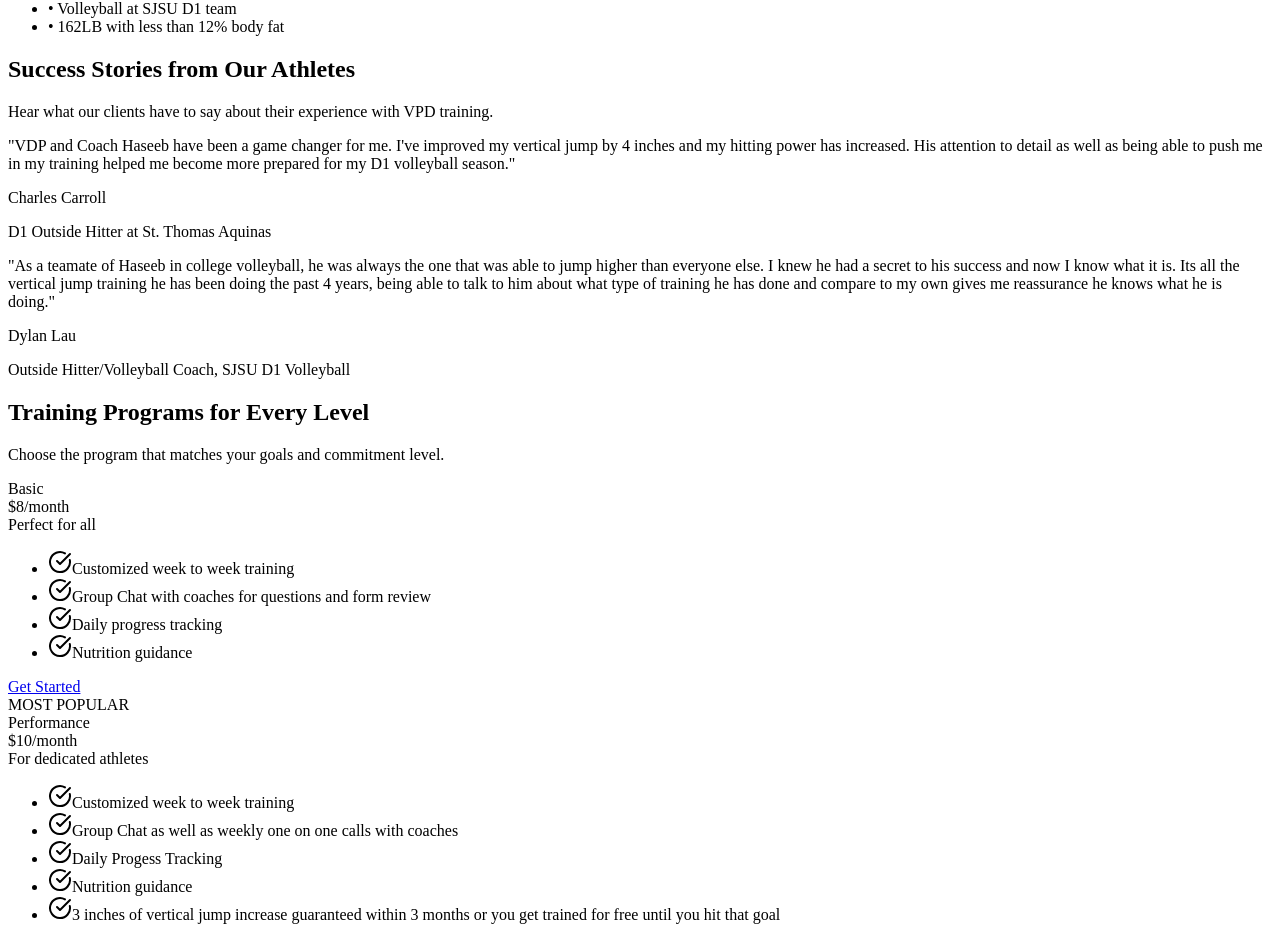
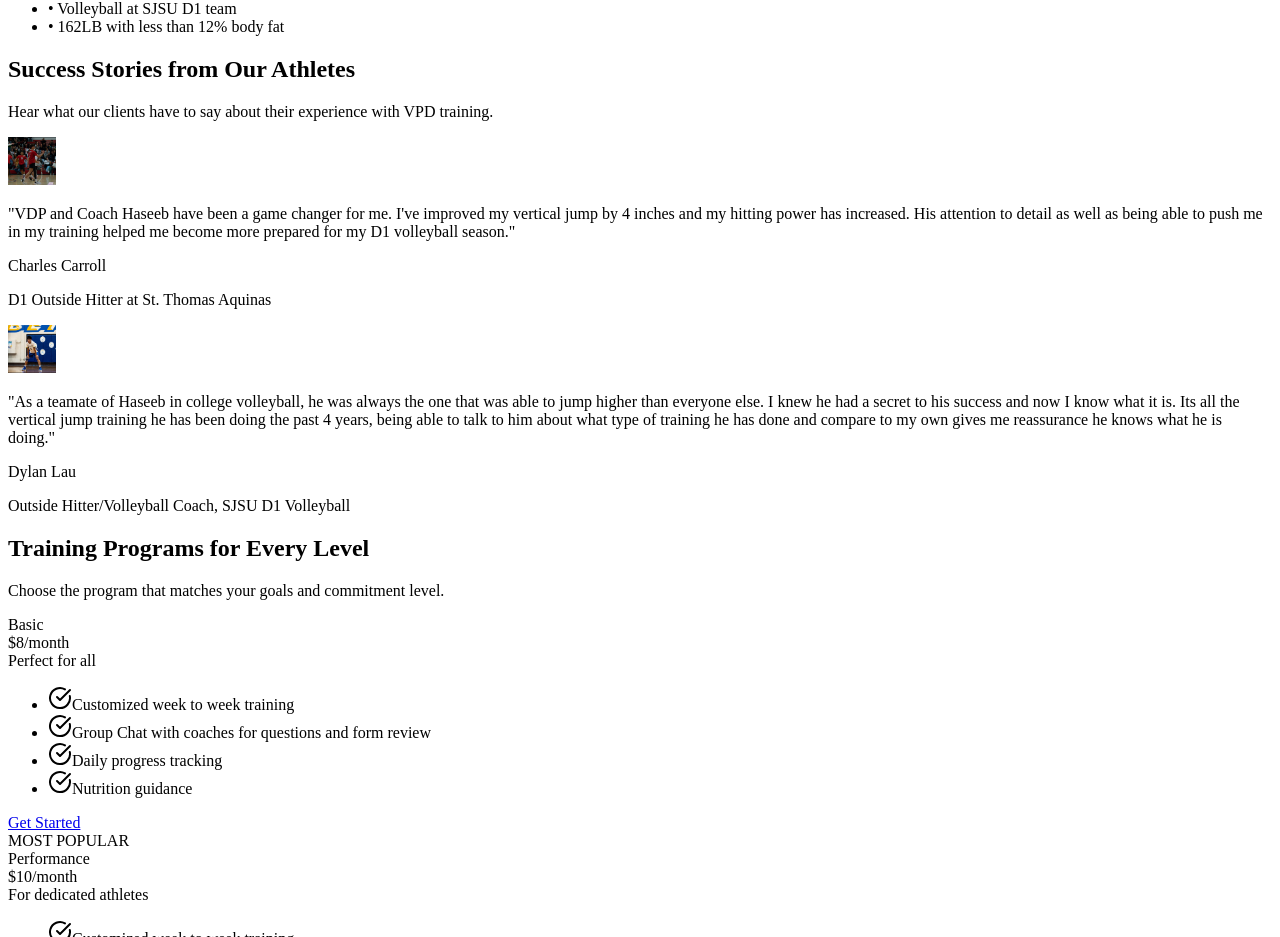
Before and after one commit to Ohhaseeb/vertical-performance-development, a Next.js app: page / in a window 1280 px wide. Shown: the part 1050-1987 px from the top of the page. Built offline with nearby package versions, Linux system fonts and the light colour scheme.

Commit message:
added pfp for testimonials

```diff
--- a/src/app/page.tsx
+++ b/src/app/page.tsx
@@ -239,7 +239,17 @@
               <Card className="bg-neutral-950 border border-blue-500">
                 <CardContent className="pt-6">
                   <div className="flex items-start gap-4">
-
+                    <div className="flex-shrink-0">
+                      <div className="w-12 h-12 rounded-full overflow-hidden border border-blue-500">
+                        <Image
+                          src="/images/charles.png"
+                          alt="Charles Carroll"
+                          width={48}
+                          height={48}
+                          className="object-cover"
+                        />
+                      </div>
+                    </div>
                     <div>
                       <p className="mb-2 italic text-gray-200">
                         "VDP and Coach Haseeb have been a game changer for me. I've improved my vertical jump by 4 inches and my hitting power has increased. His attention to detail as well as being able to push me in my training helped me become more prepared for my D1 volleyball season."
@@ -253,7 +263,17 @@
               <Card className="bg-neutral-950 border border-blue-500">
                 <CardContent className="pt-6">
                   <div className="flex items-start gap-4">
-
+                    <div className="flex-shrink-0">
+                      <div className="w-12 h-12 rounded-full overflow-hidden border border-blue-500">
+                        <Image
+                          src="/images/dylan.png"
+                          alt="Dylan Lau"
+                          width={48}
+                          height={48}
+                          className="object-cover"
+                        />
+                      </div>
+                    </div>
                     <div>
                       <p className="mb-2 italic text-gray-200">
                         "As a teamate of Haseeb in college volleyball, he was always the one that was able to jump higher than everyone else. I knew he had a secret to his success and now I know what it is. Its all the vertical jump training he has been doing the past 4 years, being able to talk to him about what type of training he has done and compare to my own gives me reassurance he knows what he is doing."
```
Also changed, not shown: public/images/charles.png (added), public/images/dylan.png (added).
